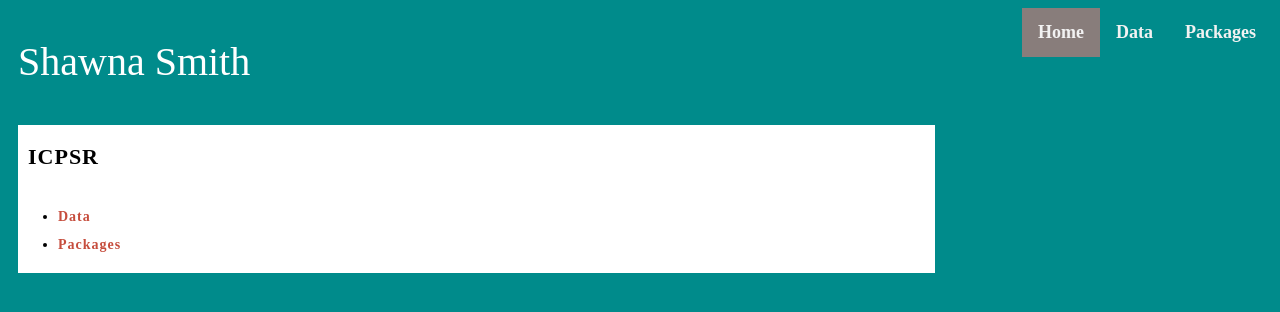
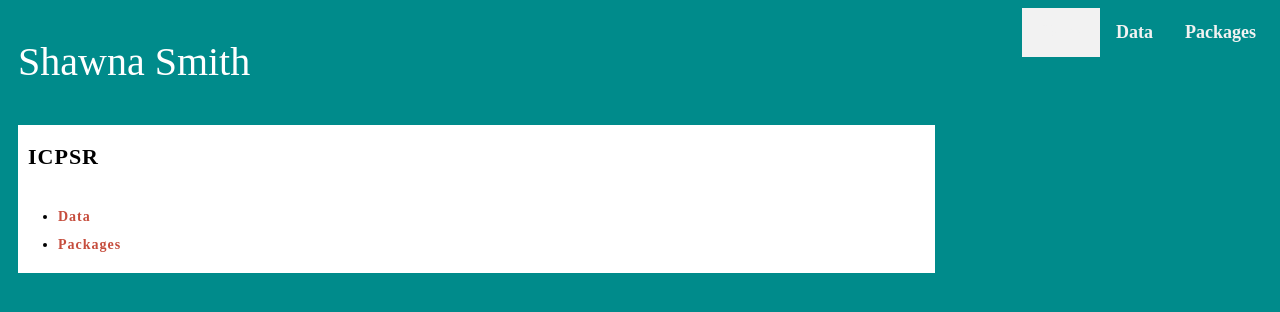
Before and after one commit to shawnana79/shawnana79.github.io, a plain HTML site: page index.html in a window 1280 px wide. Drawn offline with Linux system fonts and the light colour scheme; a web font is replaced by a local one.

Commit message:
Update style.css

```diff
--- a/styles/style.css
+++ b/styles/style.css
@@ -129,6 +129,6 @@ img.resize {
     font-size: 18px;
 }
 .active {
-    background-color: #887D7B;
+    background-color: #f2f2f2;
     color: white;
 }
```
